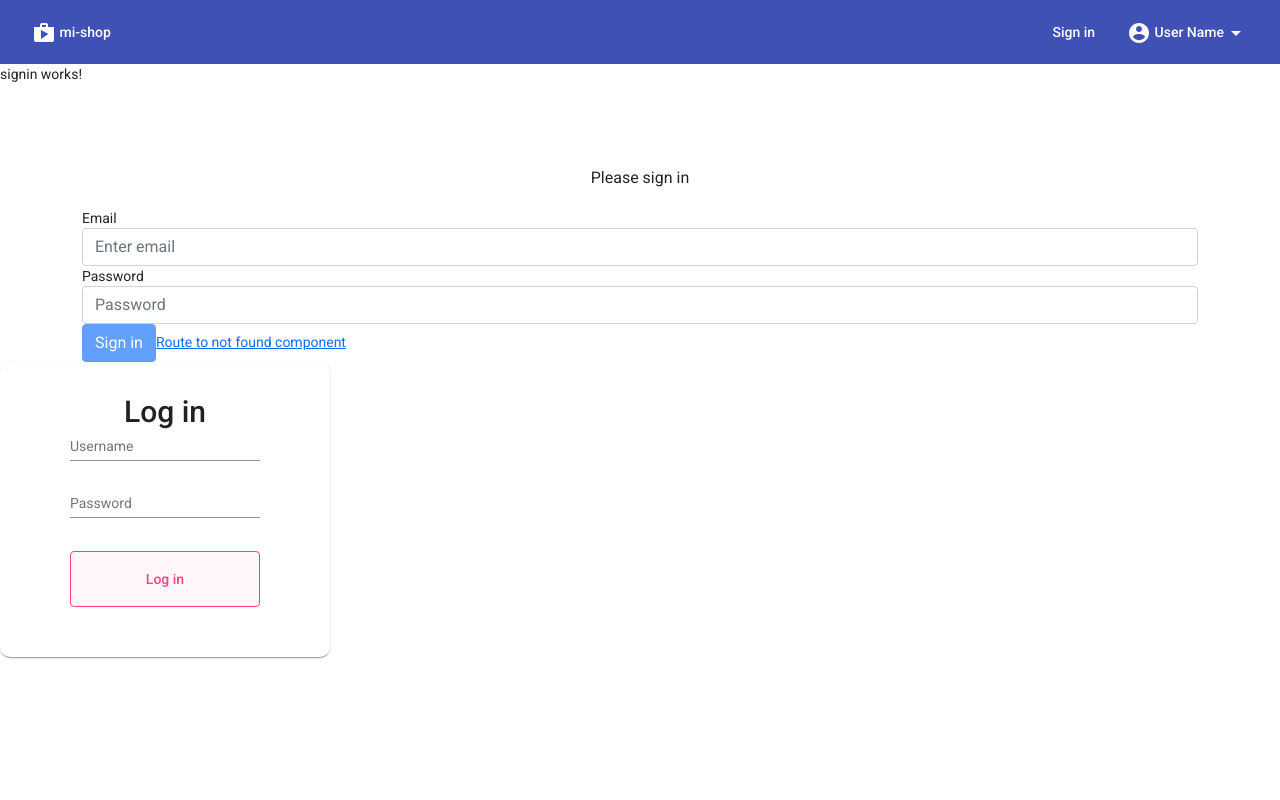
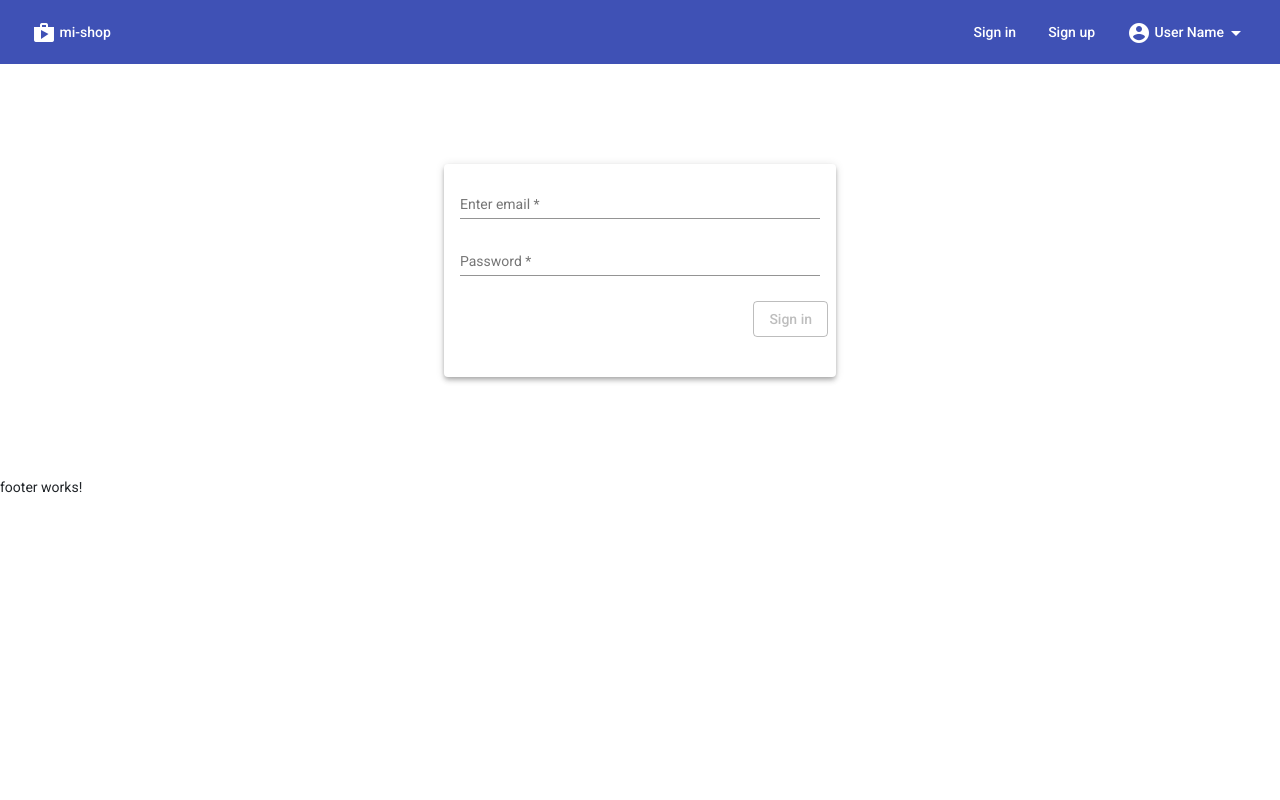
Before and after one commit to mustafaislek/final-project, an Angular app: page /sign-in in a window 1280 px wide. Before the commit this address had no page. Shown: the top 800 px of the page. Built offline with nearby package versions, Linux system fonts and the light colour scheme.

Commit message:
Add signin-signup components

```diff
--- a/src/app/components/signin/signin.component.html
+++ b/src/app/components/signin/signin.component.html
@@ -1,49 +1,59 @@
-<p>signin works!</p>
-<div class="container">
-    <div class="auth-wrapper" style="margin-top: 80px;">
+<!-- <p>signin works!</p> -->
+      <mat-card class="mat-elevation-z4">
+
+        <mat-card-content>
       <form  [formGroup]="signinForm" (ngSubmit)="loginUser()">
-        <h3 class="h3 mb-3 font-weight-normal text-center">Please sign in</h3>
-        <div class="form-group">
-          <label>Email</label>
-          <input autocomplete="disabled" type="email" class="form-control" formControlName="email"
+        <mat-form-field >
+          <input matInput autocomplete="disabled" type="email" formControlName="email"
             placeholder="Enter email" />
-          <span
+          <mat-error
             *ngIf="signinForm.get('email')!.hasError('required') && (signinForm.get('email')!.touched || signinForm.get('email')!.dirty)"
-            class="error">
+            >
             Email is required!
-          </span>
-        </div>
-        <div class="form-group">
-          <label>Password</label>
-          <input autocomplete="disabled" type="password" class="form-control" formControlName="password"
+          </mat-error>
+        </mat-form-field>
+
+        <mat-form-field >
+          <input matInput autocomplete="disabled" type="password" formControlName="password"
             placeholder="Password" />
-          <span
+          <mat-error
             *ngIf="signinForm.get('password')!.hasError('required') && (signinForm.get('password')!.touched || signinForm.get('password')!.dirty)"
-            class="error">
+            >
             Password is required!
-          </span>
-        </div>
-        <button type="submit" class="btn btn-block btn-primary" [disabled]="!signinForm.valid">Sign in</button>
-        <a [routerLink]="['not-found']">Route to not found component</a>
+          </mat-error>
+        </mat-form-field>
+        <mat-card-actions>
+        <button mat-stroked-button  type="submit" [disabled]="!signinForm.valid">Sign in</button>
+        <!-- <a [routerLink]="['not-found']">Forgot Password</a> -->
+      </mat-card-actions>
       </form>
-    </div>
-  </div>
+    </mat-card-content>
+      </mat-card>
+<hr>
 
-<div class="login-wrapper" fxLayout="row" fxLayoutAlign="center center">
-    <mat-card class="box">
-      <mat-card-header>
-        <mat-card-title>Log in</mat-card-title>
-      </mat-card-header>
-      <form class="example-form">
-        <mat-card-content>
-          <mat-form-field class="example-full-width">
-            <input matInput placeholder="Username">
-          </mat-form-field>
-          <mat-form-field class="example-full-width">
-            <input matInput placeholder="Password">
-          </mat-form-field>
-        </mat-card-content>
-        <button mat-stroked-button color="accent" class="btn-block">Log in</button>
-      </form>
-    </mat-card>
-  </div>
+
+<!-- <mat-card>
+  <mat-card-title>Login</mat-card-title>
+<mat-card-content>
+<form [formGroup]="signinForm" (ngSubmit)="loginUser()">
+<p>
+  <mat-form-field>
+    <input type="text" matInput placeholder="Username" formControlName="username">
+  </mat-form-field>
+</p>
+
+<p>
+  <mat-form-field>
+    <input type="password" matInput placeholder="Password" formControlName="password">
+  </mat-form-field>
+</p>
+
+
+
+<div class="button">
+  <button type="submit" mat-button>Login</button>
+</div>
+
+</form>
+</mat-card-content>
+</mat-card> -->
--- a/src/app/components/signin/signin.component.scss
+++ b/src/app/components/signin/signin.component.scss
@@ -1,93 +1,27 @@
-html,
-body {
-  height: 100%;
+:host {
+  display: flex;
+  justify-content: center;
+  margin: 100px 0px;
 }
-body {
-  margin: 0;
-  font-family: Roboto, "Helvetica Neue", sans-serif;
-  min-height: 100vh;
-  background: #e2e2e2;
-}
-.app-header {
-  justify-content: space-between;
-  position: fixed;
-  top: 0;
-  left: 0;
-  right: 0;
-  z-index: 2;
-  box-shadow: 0 3px 5px -1px rgba(0, 0, 0, .2), 0 6px 10px 0 rgba(0, 0, 0, .14), 0 1px 18px 0 rgba(0, 0, 0, .12);
-}
-.login-wrapper {
-  height: 100%;
-}
-.positronx {
-  text-decoration: none;
-  color: #ffffff;
-}
-.box {
-  position: relative;
-  top: 0;
-  opacity: 1;
-  float: left;
-  padding: 60px 50px 40px 50px;
-  width: 100%;
-  background: #fff;
-  border-radius: 10px;
-  transform: scale(1);
-  -webkit-transform: scale(1);
-  -ms-transform: scale(1);
-  z-index: 5;
-  max-width: 330px;
-}
-.box.back {
-  transform: scale(.95);
-  -webkit-transform: scale(.95);
-  -ms-transform: scale(.95);
-  top: -20px;
-  opacity: .8;
-  z-index: -1;
-}
-.box:before {
-  content: "";
-  width: 100%;
-  height: 30px;
-  border-radius: 10px;
-  position: absolute;
-  top: -10px;
-  background: rgba(255, 255, 255, .6);
-  left: 0;
-  transform: scale(.95);
-  -webkit-transform: scale(.95);
-  -ms-transform: scale(.95);
-  z-index: -1;
-}
-.login-wrapper .example-form {
-  min-width: 100%;
-  max-width: 300px;
+
+form {
   width: 100%;
 }
-.login-wrapper .example-full-width,
-.login-wrapper .btn-block {
+
+mat-form-field {
   width: 100%;
+  // min-width: 100px;
 }
-.login-wrapper mat-card-header {
-  text-align: center;
-  width: 100%;
-  display: block;
-  font-weight: 700;
+
+mat-card-title,
+mat-card-content {
+  display: flex;
+  justify-content: center;
 }
-.login-wrapper mat-card-header mat-card-title {
-  font-size: 30px;
-  margin: 0;
+
+
+
+mat-card-actions {
+  display: flex;
+  justify-content: flex-end;
 }
-.login-wrapper .mat-card {
-  padding: 40px 70px 50px;
-}
-.login-wrapper .mat-stroked-button {
-  border: 1px solid currentColor;
-  line-height: 54px;
-  background: #FFF7FA;
-}
-.login-wrapper .mat-form-field-appearance-legacy .mat-form-field-infix {
-  padding: 0.8375em 0;
-}
--- a/src/app/components/signup/signup.component.html
+++ b/src/app/components/signup/signup.component.html
@@ -1 +1,60 @@
-<p>signup works!</p>
+<!-- <p>signup works!</p> -->
+<div class="docs-example-viewer-wrapper">
+<mat-card class="mat-elevation-z4">
+
+  <mat-card-content>
+<form  [formGroup]="signupForm" (ngSubmit)="registerUser()">
+  <mat-form-field class="full-width" >
+    <mat-icon matPrefix>person_outline</mat-icon>
+    <input matInput type="name" formControlName="name"
+      placeholder="Enter name" />
+    <mat-error
+      *ngIf="signupForm.get('name')!.hasError('required') && (signupForm.get('name')!.touched || signupForm.get('name')!.dirty)"
+      >
+      Name is required!
+    </mat-error>
+  </mat-form-field>
+
+  <mat-form-field >
+    <mat-icon matPrefix>person_outline</mat-icon>
+    <input matInput type="surname" formControlName="surname"
+      placeholder="Enter surname" />
+    <mat-error
+      *ngIf="signupForm.get('surname')!.hasError('required') && (signupForm.get('surname')!.touched || signupForm.get('surname')!.dirty)"
+      >
+      Surname is required!
+    </mat-error>
+  </mat-form-field>
+
+  <mat-form-field >
+    <mat-icon matPrefix>email</mat-icon>
+    <input matInput autocomplete="disabled" type="email" formControlName="email"
+      placeholder="Enter email" />
+    <mat-error
+      *ngIf="signupForm.get('email')!.hasError('required') && (signupForm.get('email')!.touched || signupForm.get('email')!.dirty)"
+      >
+      Email is required!
+    </mat-error>
+  </mat-form-field>
+
+  <mat-form-field >
+
+    <mat-icon matPrefix>lock_outline</mat-icon>
+    <input matInput autocomplete="disabled" type="password" formControlName="password"
+      placeholder="Password" />
+    <mat-error
+      *ngIf="signupForm.get('password')!.hasError('required') && (signupForm.get('password')!.touched || signupForm.get('password')!.dirty)"
+      >
+      Password is required!
+    </mat-error>
+  </mat-form-field>
+
+  <mat-card-actions>
+  <button mat-stroked-button  type="submit" [disabled]="!signupForm.valid">Sign up</button>
+  <!-- <a [routerLink]="['not-found']">Forgot Password</a> -->
+</mat-card-actions>
+</form>
+</mat-card-content>
+</mat-card>
+</div>
+<hr>
--- a/src/app/components/signup/signup.component.scss
+++ b/src/app/components/signup/signup.component.scss
@@ -0,0 +1,33 @@
+.docs-example-viewer-wrapper {
+  width: 50%;
+}
+
+:host {
+  display: flex;
+  justify-content: center;
+  margin: 100px 0px;
+}
+
+form {
+  width: 100%;
+}
+
+mat-form-field {
+  width: 100%;
+  // min-width: 100px;
+  // min-width: fit-content;
+  // max-width: fit-content;
+}
+
+mat-card-title,
+mat-card-content {
+  display: flex;
+  justify-content: center;
+}
+
+
+
+mat-card-actions {
+  display: flex;
+  justify-content: flex-end;
+}
--- a/src/app/components/signup/signup.component.ts
+++ b/src/app/components/signup/signup.component.ts
@@ -1,4 +1,7 @@
 import { Component, OnInit } from '@angular/core';
+import { FormBuilder, FormGroup, Validators } from '@angular/forms';
+import { Router } from '@angular/router';
+import { AuthService } from 'src/app/services/auth.service';
 
 @Component({
   selector: 'app-signup',
@@ -7,9 +10,37 @@ import { Component, OnInit } from '@angular/core';
 })
 export class SignupComponent implements OnInit {
 
-  constructor() { }
+  signupForm!: FormGroup;
+
+  constructor(
+   public fb: FormBuilder,
+   public router: Router,
+   public authService: AuthService
+  ) { }
 
   ngOnInit(): void {
+    this.creteSignUpForm();
+
+  }
+
+  creteSignUpForm(): void {
+    this.signupForm = this.fb.group({
+      name: [null, Validators.required],
+      surname: [null, Validators.required],
+      age: 15,
+      email: [null, Validators.required],
+      password: [null, Validators.required],
+      token: 'eyJhbGciOiJIUzI1NiIsInR5cCI6IkpXVCJ9.eyJzdWIiOiIxMjM0NTY3ODkwIiwibmFtZSI6IkpvaG4gRG9lIiwiaWF0IjoxNTE2MjM5MDIyfQ.SflKxwRJSMeKKF2QT4fwpMeJf36POk6yJV_adQssw5c'
+    });
+  }
+
+  registerUser() {
+    this.authService.signUp(this.signupForm.value).subscribe((res: any) => {
+      if (res) {
+        this.signupForm.reset();
+        this.router.navigate(['log-in']);
+      }
+    });
   }
 
 }
--- a/src/app/layouts/navbar/navbar.component.html
+++ b/src/app/layouts/navbar/navbar.component.html
@@ -7,8 +7,10 @@
     <span class="example-spacer"></span>
 
     <div>
-        <button mat-button *ngIf="true" routerLinkActive='link-active' routerLink="/sign-in">Sign
-            in</button>
+      <button mat-button *ngIf="true" routerLinkActive='link-active' routerLink="/sign-in">Sign
+          in</button>
+      <button mat-button *ngIf="true" routerLinkActive='link-active' routerLink="/sign-up">Sign
+          up</button>
 
         <ng-container *ngIf="true">
             <button mat-button [matMenuTriggerFor]="menu">
--- a/src/styles.scss
+++ b/src/styles.scss
@@ -2,3 +2,7 @@
 
 html, body { height: 100%; }
 body { margin: 0; font-family: Roboto, "Helvetica Neue", sans-serif; }
+
+* {
+  box-sizing: border-box;
+}
```
